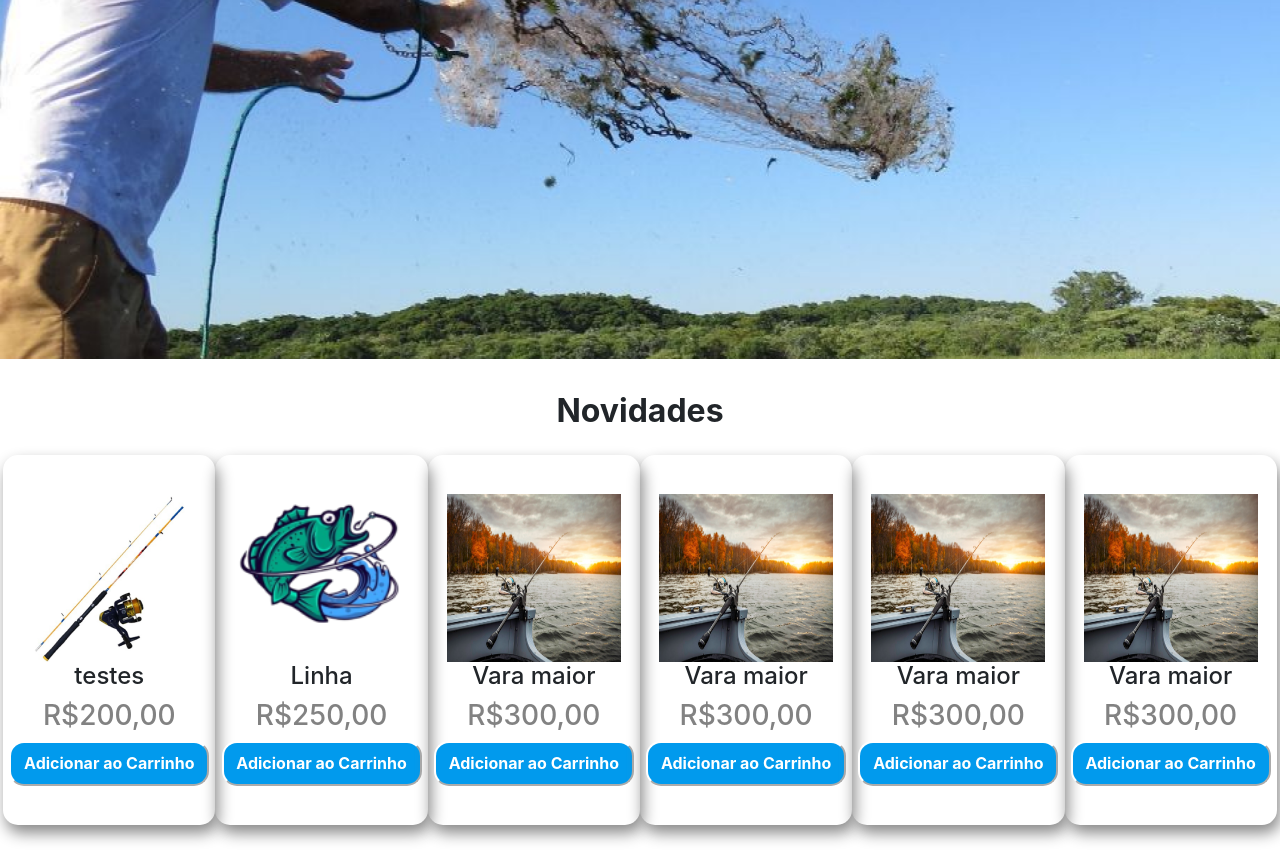
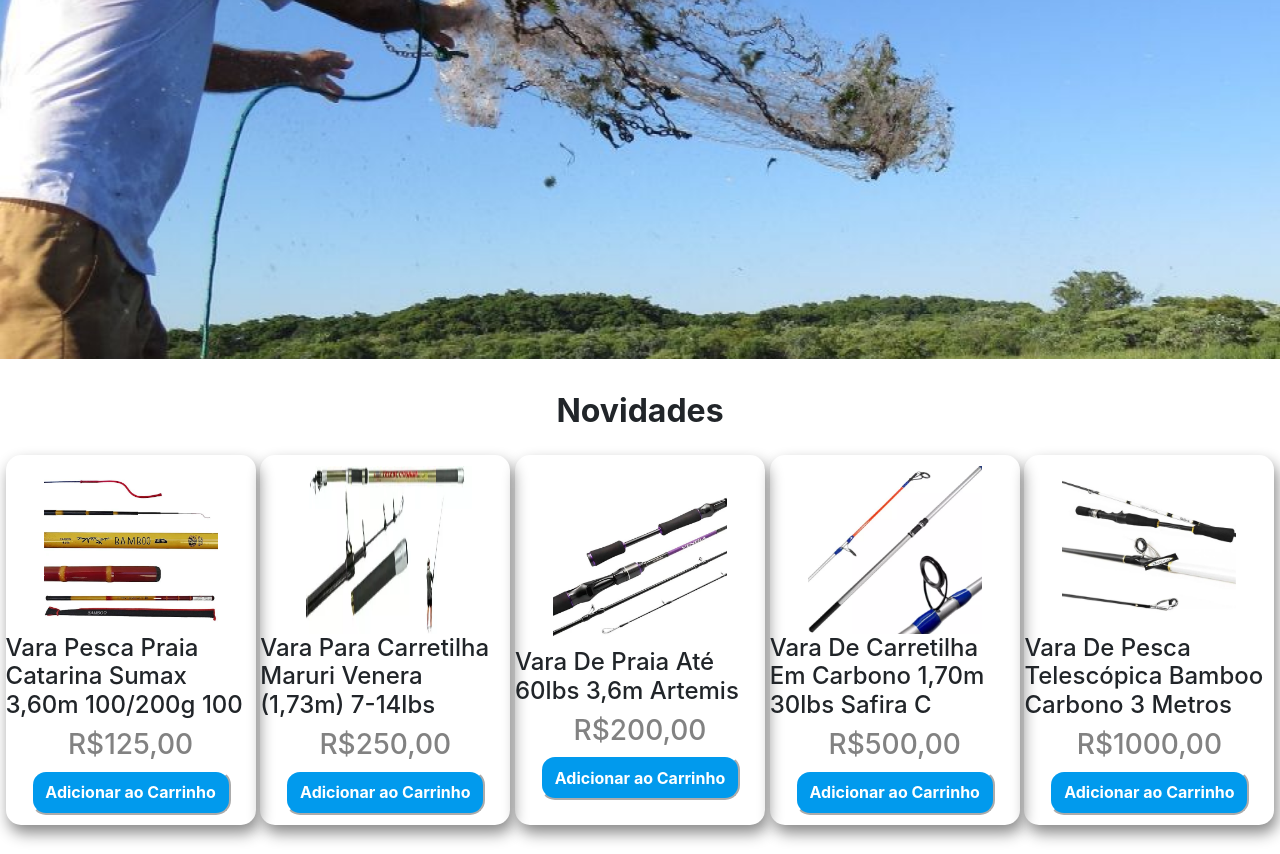
Before and after one commit to ChsSilva01/VALELINK---mobile, a PHP site: page /home.php in a window 1280 px wide. Shown: the part 107-961 px from the top of the page. Run offline with PHP 8.4, Linux system fonts and the light colour scheme; a user stored in the database is signed in; data comes from the database, SQL or seed files in the repository; both versions use the stored data as it was after the commit.

Commit message:
valelink v10.6 - implementei um trabalho preciso remover depois

```diff
--- /dev/null
+++ b/trabalho_carrinho_de_compra/controller/funca-listar-produtos.php
@@ -0,0 +1,17 @@
+<?php
+    function funcaoProdutos(){
+        include("../model/connect.php");
+        $query = mysqli_query($conexao,"SELECT * FROM produtos ORDER BY cod_produtos DESC");
+        while($exibe = mysqli_fetch_array($query)){
+            echo "
+        <div class='cardItens'>
+            <form method='POST' action='' class='organizacaoForms'>
+                <img src='./img/$exibe[3]' class='imgCards'>
+                <h4>$exibe[1]</h4>
+                <h3>R$$exibe[2],00</h3>
+                <button type='submit' name='produto_id' value='$exibe[1]' class='botaoadicionarcarrinho'>Adicionar ao Carrinho</button>
+            </form>
+        </div>";
+        }
+    };
+?>
--- a/trabalho_carrinho_de_compra/view/home.php
+++ b/trabalho_carrinho_de_compra/view/home.php
@@ -18,6 +18,7 @@
     </button>
     <div class="menu" id="sideMenu">
     <?php
+        include("../controller/funca-listar-produtos.php");
         $cookie_name = "carrinho";
 
         // Adiciona um produto ao carrinho
@@ -74,54 +75,7 @@
 <div class="divItens">
     <div class="divNovidades">Novidades</div>
     <div class="cardOrganizacoes">
-        <div class='cardItens'>
-            <form method="POST" action="" class="organizacaoForms">
-                <img src="./img/foto_produto.png" class='imgCards'>
-                <h4>testes</h4>
-                <h3>R$200,00</h3>
-                <button type="submit" name="produto_id" value="Guitarra" class="botaoadicionarcarrinho">Adicionar ao Carrinho</button>
-            </form>
-        </div>
-        <div class='cardItens'>
-            <form method="POST" action="" class="organizacaoForms">
-                <img src="./img/logo_vale_fish.png" class='imgCards'>
-                <h4>Linha</h4>
-                <h3>R$250,00</h3>
-                <button type="submit" name="produto_id" value="Pandeiro" class="botaoadicionarcarrinho">Adicionar ao Carrinho</button>
-            </form>
-        </div>
-        <div class='cardItens'>
-            <form method="POST" action="" class="organizacaoForms">
-                <img src="./img/img_enfeite.png" class='imgCards'>
-                <h4>Vara maior</h4>
-                <h3>R$300,00</h3>
-                <button type="submit" name="produto_id" value="Vara" class="botaoadicionarcarrinho">Adicionar ao Carrinho</button>
-            </form>
-        </div>
-        <div class='cardItens'>
-            <form method="POST" action="" class="organizacaoForms">
-                <img src="./img/img_enfeite.png" class='imgCards'>
-                <h4>Vara maior</h4>
-                <h3>R$300,00</h3>
-                <button type="submit" name="produto_id" value="Vara" class="botaoadicionarcarrinho">Adicionar ao Carrinho</button>
-            </form>
-        </div>
-        <div class='cardItens'>
-            <form method="POST" action="" class="organizacaoForms">
-                <img src="./img/img_enfeite.png" class='imgCards'>
-                <h4>Vara maior</h4>
-                <h3>R$300,00</h3>
-                <button type="submit" name="produto_id" value="Vara" class="botaoadicionarcarrinho">Adicionar ao Carrinho</button>
-            </form>
-        </div>
-        <div class='cardItens'>
-            <form method="POST" action="" class="organizacaoForms">
-                <img src="./img/img_enfeite.png" class='imgCards'>
-                <h4>Vara maior</h4>
-                <h3>R$300,00</h3>
-                <button type="submit" name="produto_id" value="Vara" class="botaoadicionarcarrinho">Adicionar ao Carrinho</button>
-            </form>
-        </div>
+        <?php funcaoProdutos() ?>
     </div>
 </div>
     <script>
```
Also changed, not shown: trabalho_carrinho_de_compra/aaaa.sql (added, +54 -0 lines), trabalho_carrinho_de_compra/view/img/vara_de_pesca_cinco.png (added), trabalho_carrinho_de_compra/view/img/vara_de_pesca_dois.png (added), trabalho_carrinho_de_compra/view/img/vara_de_pesca_quatro.png (added), trabalho_carrinho_de_compra/view/img/vara_de_pesca_tres.png (added), trabalho_carrinho_de_compra/view/img/vara_de_pesca_um.png (added).
